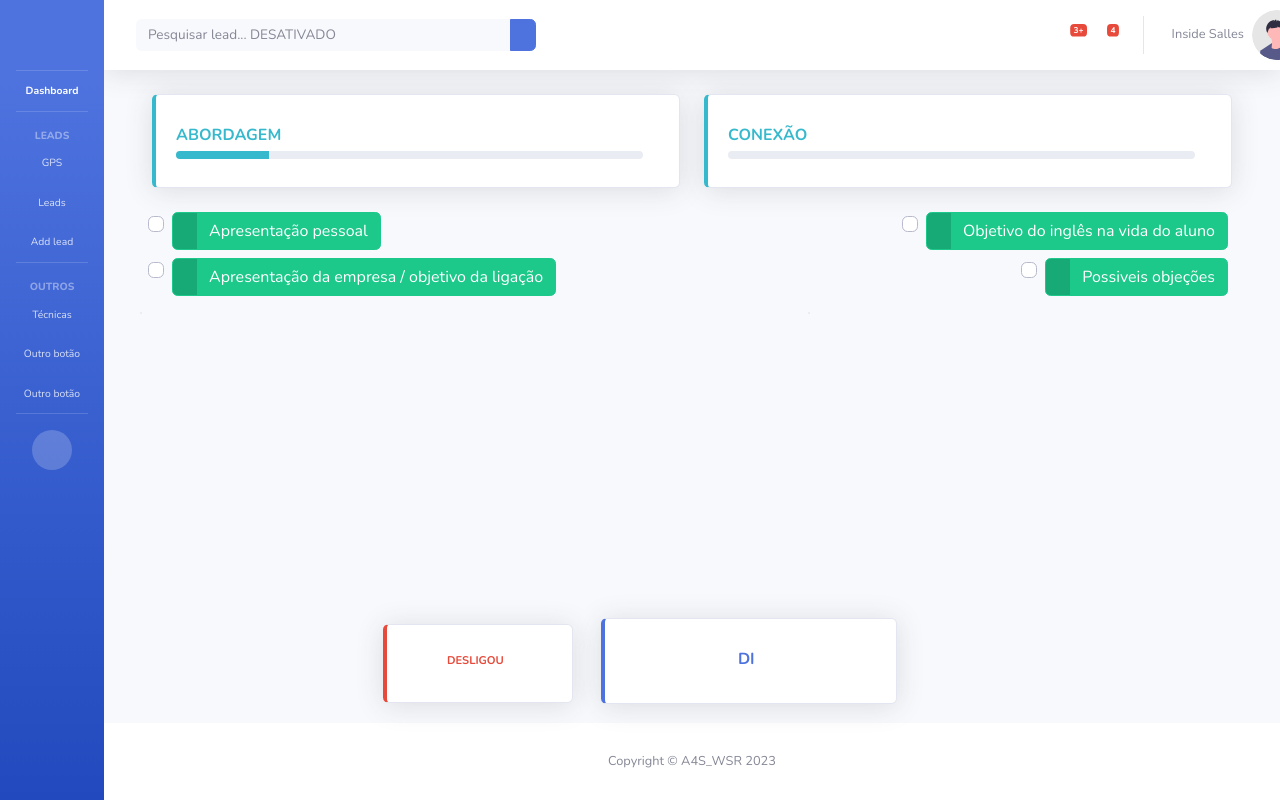
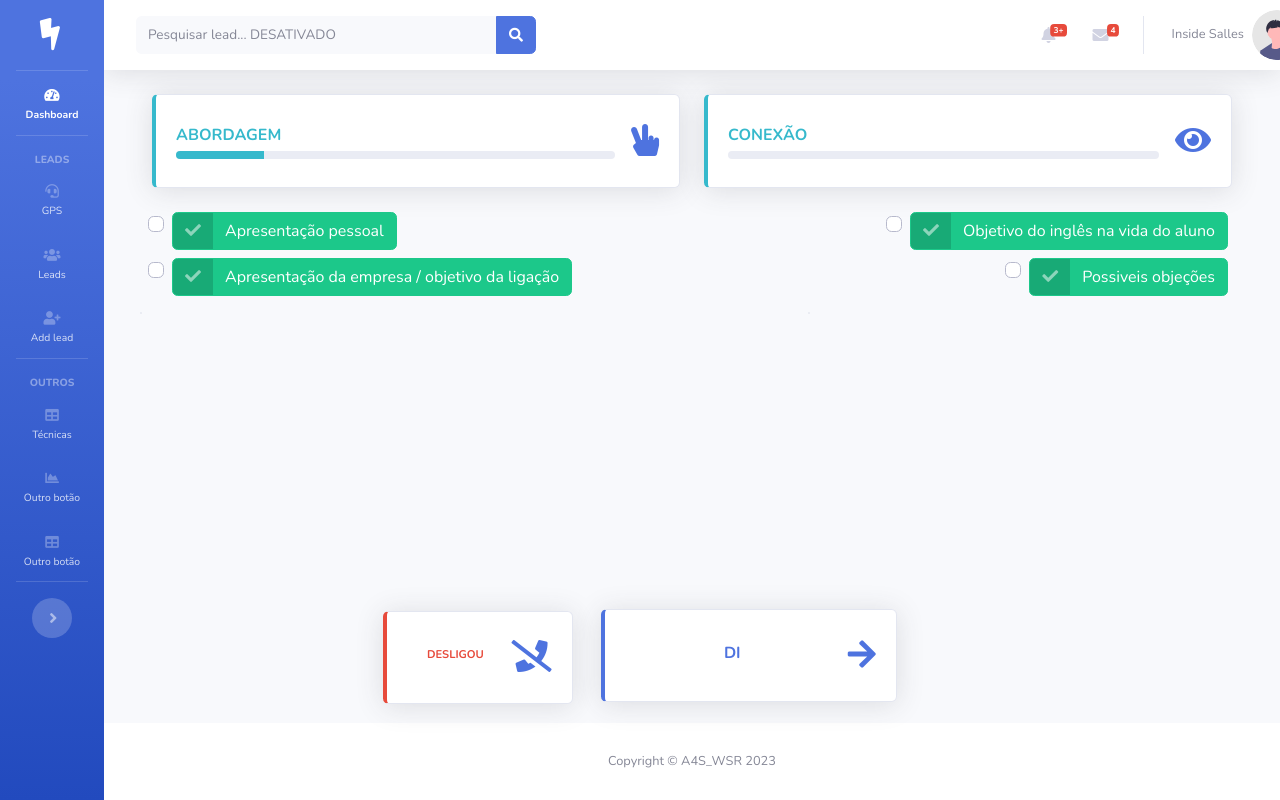
Before and after one commit to Adriano4S/Project_GPS, a Django app: page /abordagem/ in a window 1280 px wide. Run offline with Django 4.2, Linux system fonts and the light colour scheme; some libraries are stand-ins or nearby versions.

Commit message:
Update base_admin.html

```diff
--- a/templates/base_admin.html
+++ b/templates/base_admin.html
@@ -12,6 +12,7 @@
 
     <title>{% block title %} WSR {% endblock title %}</title>
     <!-- Custom fonts for this template-->
+    <link href="https://cdnjs.cloudflare.com/ajax/libs/font-awesome/5.15.3/css/all.min.css" rel="stylesheet">
     <link
         href="https://fonts.googleapis.com/css?family=Nunito:200,200i,300,300i,400,400i,600,600i,700,700i,800,800i,900,900i"
         rel="stylesheet">
```
